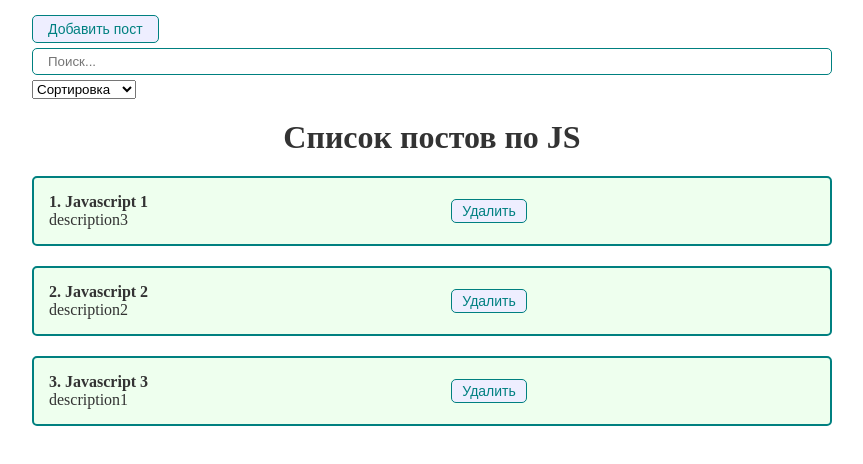
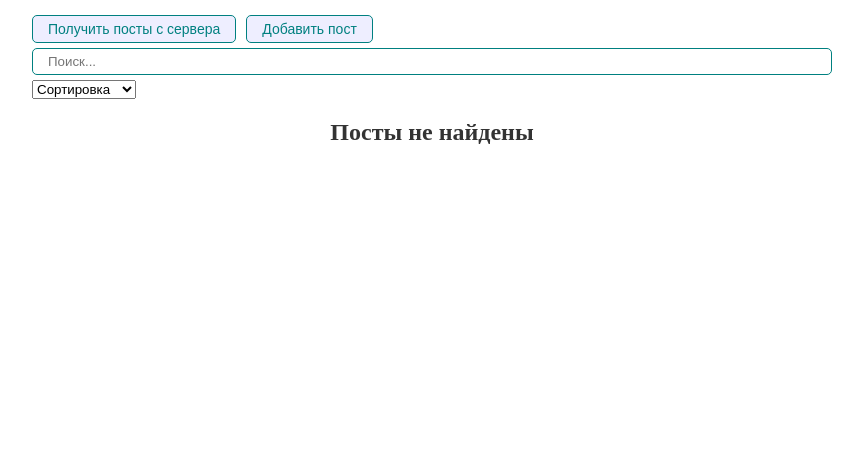
Before and after one commit to SergeyAsadchiy/react-start, a React (Create React App) app: page / in a window 1280 px wide. Shown: the top 464 px of the page, without its empty margins (208-1071 px from the left). Built offline with nearby package versions, Linux system fonts and the light colour scheme.

Commit message:
fetch from server

```diff
--- a/package.json
+++ b/package.json
@@ -6,6 +6,7 @@
     "@testing-library/jest-dom": "^5.17.0",
     "@testing-library/react": "^13.4.0",
     "@testing-library/user-event": "^13.5.0",
+    "axios": "^1.5.1",
     "react": "^18.2.0",
     "react-dom": "^18.2.0",
     "react-scripts": "5.0.1",
@@ -35,5 +36,8 @@
       "last 1 firefox version",
       "last 1 safari version"
     ]
+  },
+  "devDependencies": {
+    "@babel/plugin-proposal-private-property-in-object": "^7.21.11"
   }
 }
--- a/src/App.js
+++ b/src/App.js
@@ -6,18 +6,19 @@ import PostFilter from "./components/PostFilter";
 import MyModal from "./components/UI/MyModal/MyModal";
 import MyButton from "./components/UI/button/MyButton";
 import {usePosts} from "./hooks/usePosts";
+import axios from "axios";
 
 function App() {
-  const [posts, setPosts] = useState([
-    {id: 1, title: 'Javascript 1', body: 'description3'},
-    {id: 2, title: 'Javascript 2', body: 'description2'},
-    {id: 3, title: 'Javascript 3', body: 'description1'}
-  ])
-
+  const [posts, setPosts] = useState([])
   const [filter, setFilter] = useState({sort: '', query: ''})
   const [visibleModal, setVisibleModal] = useState(false)
 
   const sortedAndSearchedPosts = usePosts(posts, filter.sort, filter.query)
+
+  async function fetchPosts() {
+    const response = await axios.get('https://jsonplaceholder.typicode.com/posts')
+    setPosts(response.data)
+  }
 
   const createPost = (newPost) => {
     setPosts([...posts, newPost])
@@ -29,6 +30,12 @@ function App() {
 
   return (
     <div className="App">
+      <MyButton
+        style={{marginRight: '10px'}}
+        onClick={fetchPosts}
+      >
+        Получить посты с сервера
+      </MyButton>
       <MyButton
         style={{marginTop: '15px'}}
         onClick={() => setVisibleModal(true)}
```
Also changed, not shown: 1 other file (tests, documents, lock files or other folders).
